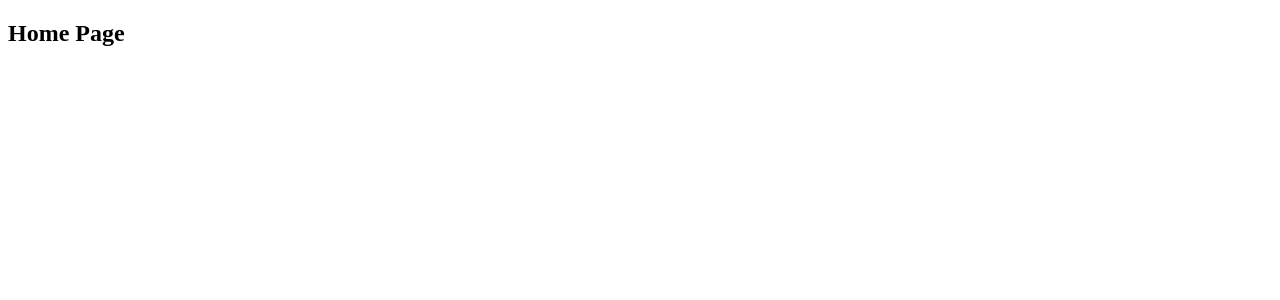
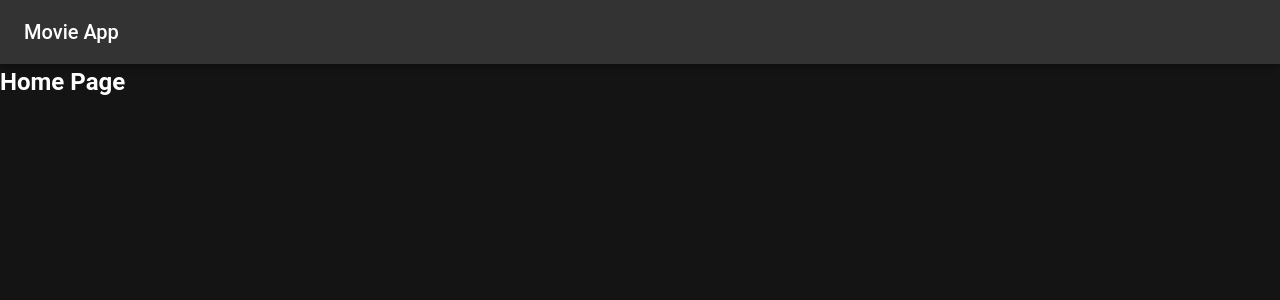
Before and after one commit to Academix1/Movie_App, a React (Create React App) app: page / in a window 1280 px wide. Shown: the top 300 px of the page. Built offline with nearby package versions, Linux system fonts and the light colour scheme.

Commit message:
Pre-Assignment Added

```diff
--- a/package.json
+++ b/package.json
@@ -3,6 +3,10 @@
   "version": "0.1.0",
   "private": true,
   "dependencies": {
+    "@emotion/react": "^11.14.0",
+    "@emotion/styled": "^11.14.0",
+    "@mui/icons-material": "^6.3.0",
+    "@mui/material": "^6.3.0",
     "cra-template": "1.2.0",
     "react": "^19.0.0",
     "react-dom": "^19.0.0",
--- a/src/App.js
+++ b/src/App.js
@@ -1,9 +1,21 @@
 import React from 'react';
+import { ThemeProvider, CssBaseline, Box } from '@mui/material';
+import theme from './styles/theme';
+import Navbar from './components/NavBar';
 import Home from './pages/Home';
+
 
 function App() {
   return (
-    <Home/>
+    <ThemeProvider theme={theme}>
+      <CssBaseline />
+
+        <Navbar />
+        <Box sx={{ mt: 8 }}>
+          <Home/>
+        </Box>
+
+    </ThemeProvider>
   );
 }
 
--- /dev/null
+++ b/src/components/NavBar.js
@@ -0,0 +1,16 @@
+import React from 'react';
+import { AppBar, Toolbar, Typography } from '@mui/material';
+
+function Navbar() {
+  return (
+    <AppBar position="fixed">
+      <Toolbar>
+        <Typography variant="h6" component="div">
+          Movie App
+        </Typography>
+      </Toolbar>
+    </AppBar>
+  );
+}
+
+export default Navbar;
--- /dev/null
+++ b/src/styles/theme.js
@@ -0,0 +1,24 @@
+import { createTheme } from '@mui/material/styles';
+
+const theme = createTheme({
+  palette: {
+    mode: 'dark',
+    primary: {
+      main: '#e50914', // Netflix-like red
+    },
+    background: {
+      default: '#141414',
+      paper: '#1f1f1f',
+    },
+  },
+  typography: {
+    fontFamily: [
+      'Roboto',
+      '"Helvetica Neue"',
+      'Arial',
+      'sans-serif',
+    ].join(','),
+  },
+});
+
+export default theme;
```
Also changed, not shown: 2 other files (tests, documents, lock files or other folders).
